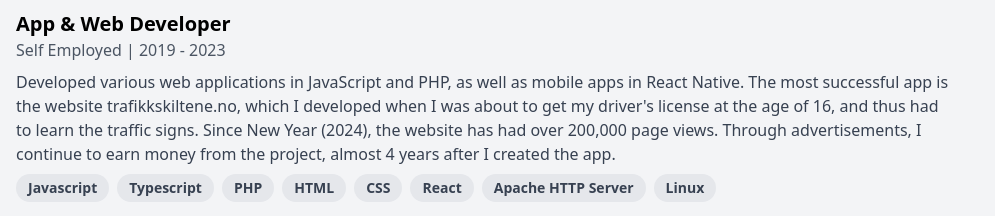
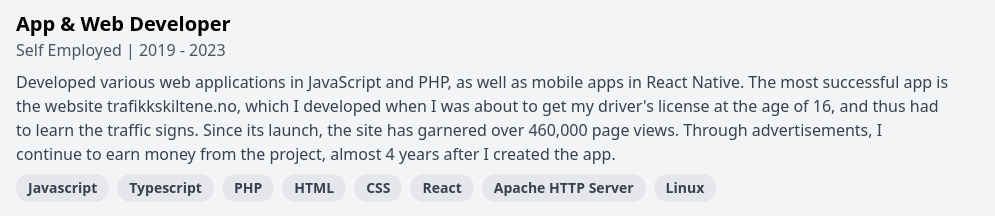
Before and after one commit to ahallemberg/askhb.no, a React (Create React App) app: page / in a window 1280 px wide. Shown: the part 1562-1778 px from the top of the page, without its empty margins (0-995 px from the left). Built offline with nearby package versions, Linux system fonts and the light colour scheme.

Commit message:
Updated data for Experience App&Webdeveloper

```diff
--- a/src/data/portfolioData.js
+++ b/src/data/portfolioData.js
@@ -41,7 +41,7 @@ export const experiences = [
     title: "App & Web Developer",
     company: "Self Employed",
     date: "2019 - 2023",
-    description: "Developed various web applications in JavaScript and PHP, as well as mobile apps in React Native. The most successful app is the website trafikkskiltene.no, which I developed when I was about to get my driver's license at the age of 16, and thus had to learn the traffic signs. Since New Year (2024), the website has had over 200,000 page views. Through advertisements, I continue to earn money from the project, almost 4 years after I created the app.",
+    description: "Developed various web applications in JavaScript and PHP, as well as mobile apps in React Native. The most successful app is the website trafikkskiltene.no, which I developed when I was about to get my driver's license at the age of 16, and thus had to learn the traffic signs. Since its launch, the site has garnered over 460,000 page views. Through advertisements, I continue to earn money from the project, almost 4 years after I created the app.",
     skills: ["Javascript", "Typescript", "PHP", "HTML", "CSS", "React", "Apache HTTP Server", "Linux"],
 
 
```
